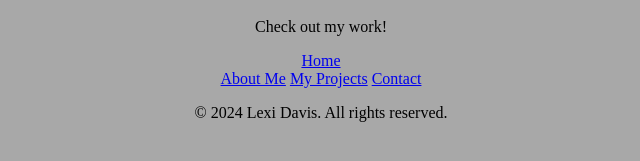
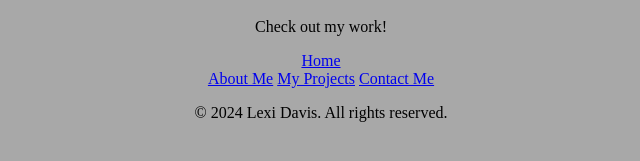
Before and after one commit to lexxdavv/porwebsite, a plain HTML site: page index.html in a window 1280 px wide. Shown: the part 183-344 px from the top of the page, 319-959 px from the left. Drawn offline with Linux system fonts and the light colour scheme.

Commit message:
changed contact

```diff
--- a/index.html
+++ b/index.html
@@ -26,7 +26,7 @@
     <nav>
         <a href="about.html">About Me</a>
         <a href="projects.html">My Projects</a>
-        <a href="info.html">Contact</a>
+        <a href="info.html">Contact Me</a>
         <!--anchor element aka links/hyperlinks... a = creates hyperlink href = specifies the URL where the link goes-->
     </nav>
 
```
